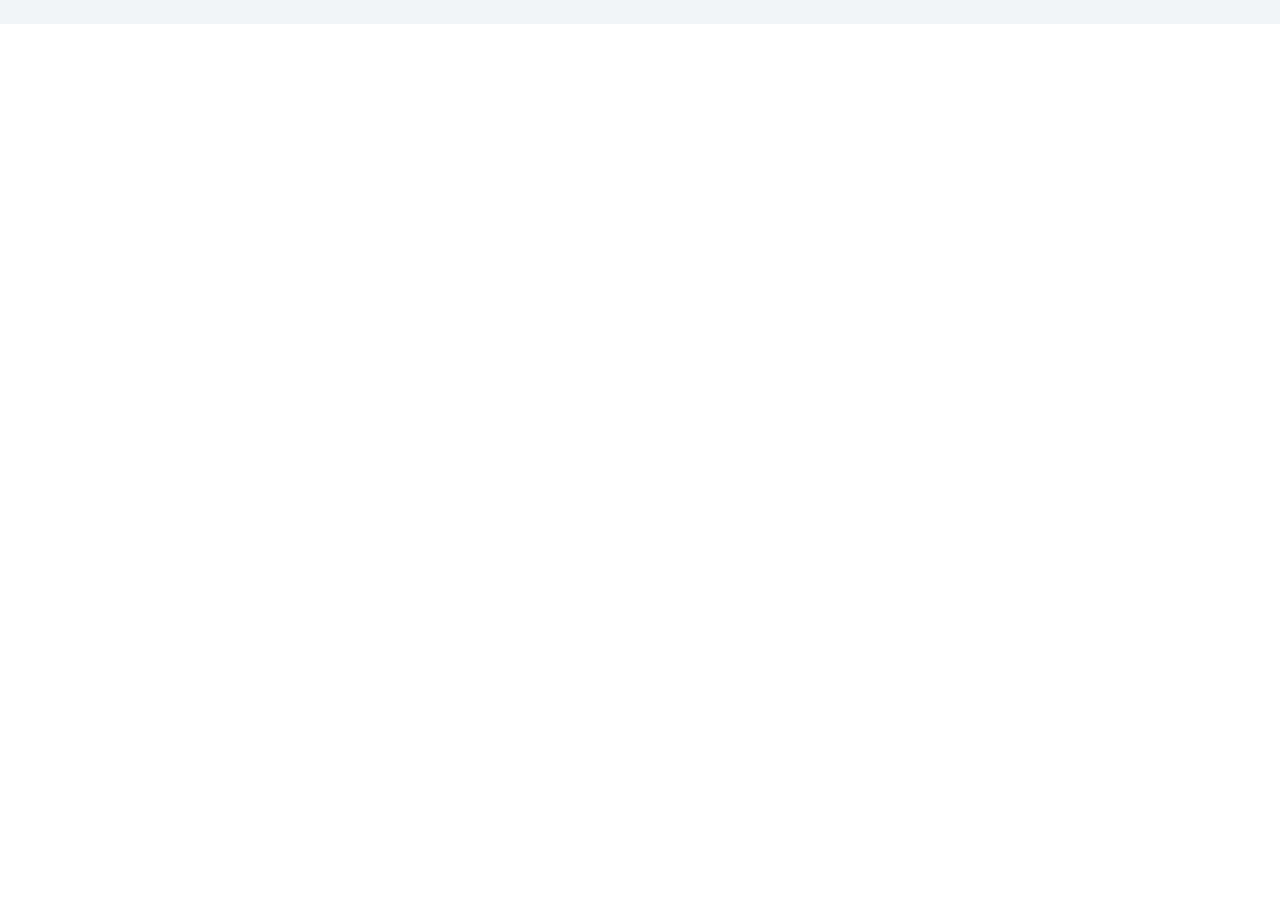
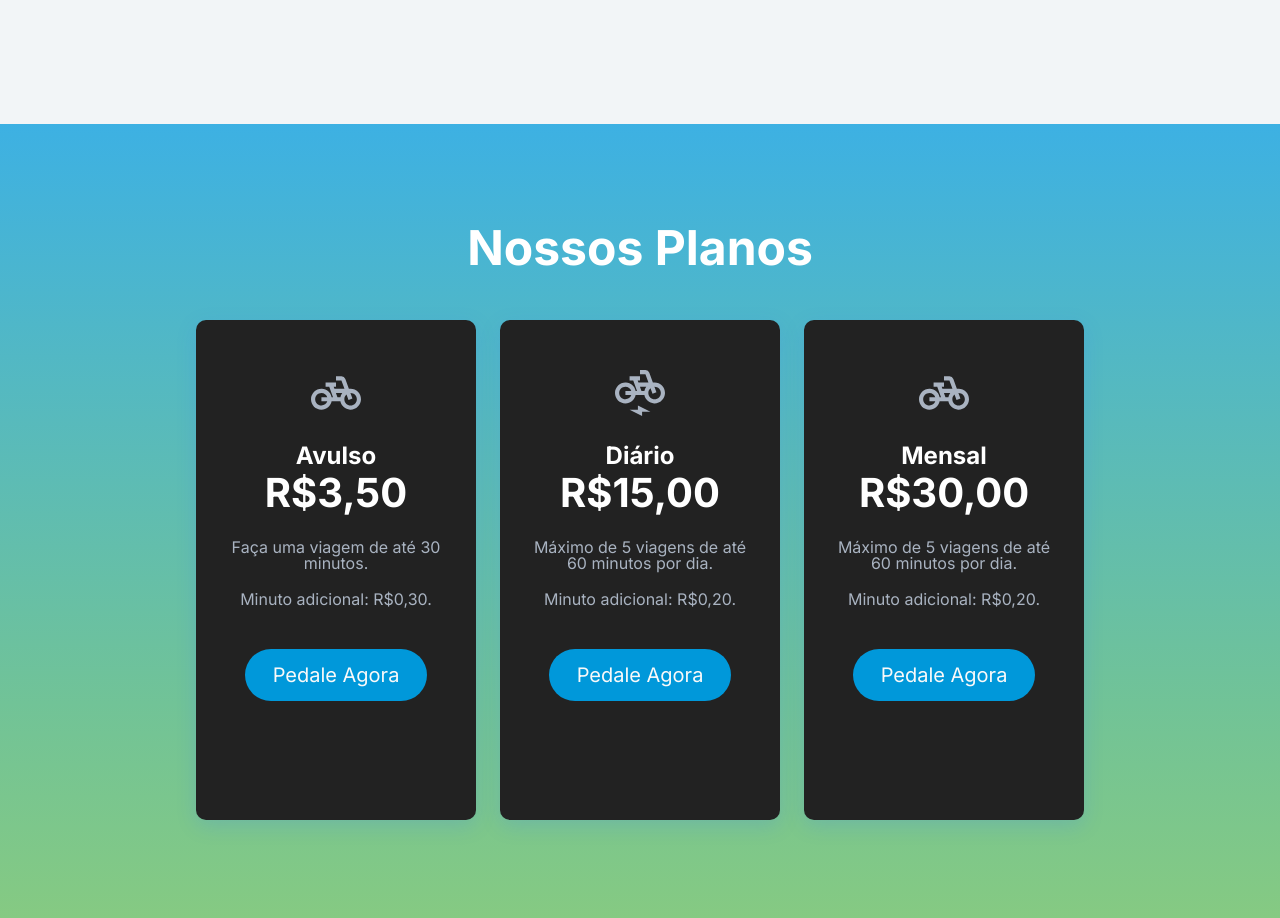
Before and after one commit to isadorabitt/Sistemas-para-Internet-To-de-bike-2, a React (Create React App) app in the folder bike-landing/: page / in a window 1280 px wide. Shown: the part 1560-2478 px from the top of the page. Before the commit the page ends 1584 px from the top, so only its background shows below. Built offline with nearby package versions, Linux system fonts and the light colour scheme.

Commit message:
secao de precos criada

```diff
--- a/bike-landing/package.json
+++ b/bike-landing/package.json
@@ -9,7 +9,7 @@
     "react": "^18.2.0",
     "react-dom": "^18.2.0",
     "react-hook-form": "^7.37.0",
-    "react-icons": "^4.4.0",
+    "react-icons": "^4.6.0",
     "react-router": "^6.3.0",
     "react-router-dom": "^6.3.0",
     "react-scripts": "^5.0.1",
--- a/bike-landing/public/index.html
+++ b/bike-landing/public/index.html
@@ -3,7 +3,6 @@
 
 <head>
   <meta charset="utf-8" />
-  <link rel="icon" href="%PUBLIC_URL%/favicon.ico" />
   <meta name="viewport" content="width=device-width, initial-scale=1" />
   <meta name="theme-color" content="#000000" />
   <meta name="description" content="Web site created using create-react-app" />
@@ -11,7 +10,6 @@
   <link rel="preconnect" href="https://fonts.googleapis.com" />
   <link rel="preconnect" href="https://fonts.gstatic.com" crossorigin />
   <link href="https://fonts.googleapis.com/css2?family=Inter:wght@300;400;700&display=swap" rel="stylesheet" />
-  <link href="https://fonts.googleapis.com/css2?family=Roboto:wght@100;300;400;500&display=swap" rel="stylesheet">
 </head>
 
 <body>
--- a/bike-landing/src/components/BikesSection.js
+++ b/bike-landing/src/components/BikesSection.js
@@ -28,7 +28,7 @@ export const BikesSection = () => {
 }
 
 const BikesContainer = styled.section`
-  height: 800px;
+  height: 900px;
   display: flex;
   flex-direction: column;
   justify-content: center;
--- a/bike-landing/src/components/Form/CSSModule/registerForm.module.css
+++ b/bike-landing/src/components/Form/CSSModule/registerForm.module.css
@@ -69,7 +69,6 @@
     color: #0098DA;
 
 }
-
 
 /* login */
 
@@ -148,6 +147,10 @@
         display: none;
     }
 
+    .form {
+        margin: 0 auto;
+    }
+
     .form p {
         display: block;
         margin-bottom: 2rem;
@@ -158,13 +161,6 @@
         color: #F4F0F0;
     }
 
-    .form {
-        margin: 0 auto;
-
-    }
-
-
-
     .registerPhrase {
         color: #FFF;
         font-size: 30px;
@@ -173,7 +169,6 @@
     .regButton {
         margin-top: 3rem;
     }
-
 
   }
 
--- a/bike-landing/src/components/Form/LoginForm.js
+++ b/bike-landing/src/components/Form/LoginForm.js
@@ -48,8 +48,6 @@ export const LoginForm = () => {
                 <img className={registerForm.imagem}src={decoration} alt="garoto de bike" />
             </div>
 
-
-
             <form className={registerForm.form}>
                 <Input
                     type="email"
--- /dev/null
+++ b/bike-landing/src/components/Pricing.elements.js
@@ -0,0 +1,106 @@
+import styled from 'styled-components';
+
+export const PricingSection = styled.div`
+  padding: 100px 0 160px;
+  display: flex;
+  flex-direction: column;
+  justify-content: center;
+  background: linear-gradient(
+          180deg,
+          #0098dac2 0%,
+          #49b27ac7 65.62%,
+          rgb(106 189 80 / 76%) 100%
+  );
+`;
+
+export const PricingWrapper = styled.div`
+  display: flex;
+  flex-direction: column;
+  align-items: center;
+  justify-content: space-around;
+  margin: 0 auto;
+  @media screen and (max-width: 960px) {
+    margin: 0 30px;
+    display: flex;
+    flex-direction: column;
+    align-items: center;
+  }
+`;
+
+export const PricingHeading = styled.h1`
+  color: #fff;
+  font-size: 48px;
+  margin-bottom: 24px;
+`;
+
+export const PricingContainer = styled.div`
+  display: flex;
+  justify-content: center;
+  align-items: center;
+  @media screen and (max-width: 960px) {
+    display: flex;
+    flex-direction: column;
+    justify-content: center;
+    align-items: center;
+    width: 100%;
+  }
+`;
+
+export const PricingCard = styled.div`
+  background: #222;
+  box-shadow: 0 6px 20px rgba(56, 125, 255, 0.2);
+  width: 280px;
+  height: 500px;
+  text-decoration: none;
+  border-radius: 10px;
+  &:nth-child(2) {
+    margin: 24px;
+  }
+  &:hover {
+    transform: scale(1.06);
+    transition: all 0.3s ease-out;
+    color: #1c2237;
+  }
+  @media screen and (max-width: 960px) {
+    width: 90%;
+    &:hover {
+      transform: none;
+    }
+  }
+`;
+
+export const PricingCardInfo = styled.div`
+  display: flex;
+  flex-direction: column;
+  height: 500px;
+  padding: 24px;
+  align-items: center;
+  color: #fff;
+`;
+
+export const PricingCardIcon = styled.div`
+  margin: 24px 0;
+`;
+
+export const PricingCardPlan = styled.h3`
+  margin-bottom: 5px;
+  font-size: 24px;
+`;
+
+export const PricingCardCost = styled.h4`
+  font-size: 40px;
+`;
+
+export const PricingCardFeatures = styled.ul`
+  margin: 16px 0 32px;
+  list-style: none;
+  display: flex;
+  flex-direction: column;
+  align-items: center;
+  color: #a9b3c1;
+`;
+
+export const PricingCardFeature = styled.li`
+  margin: 10px 0;
+  text-align: center;
+`;
--- /dev/null
+++ b/bike-landing/src/components/Pricing.js
@@ -0,0 +1,78 @@
+import React from 'react';
+import { Button } from './Button';
+import { MdOutlinePedalBike, MdElectricBike, MdPedalBike } from 'react-icons/md';
+
+import {IconContext} from 'react-icons/lib';
+import {
+    PricingSection,
+    PricingWrapper,
+    PricingHeading,
+    PricingContainer,
+    PricingCard,
+    PricingCardInfo,
+    PricingCardIcon,
+    PricingCardPlan,
+    PricingCardCost,
+    PricingCardFeatures,
+    PricingCardFeature
+} from './Pricing.elements';
+
+export const Pricing = () => {
+    return (
+        <IconContext.Provider value={{color: '#a9b3c1', size: 50}}>
+            <PricingSection>
+                <PricingWrapper>
+                    <PricingHeading>Nossos Planos</PricingHeading>
+                    <PricingContainer>
+                        <PricingCard>
+                            <PricingCardInfo>
+                                <PricingCardIcon>
+                                    <MdOutlinePedalBike />
+                                </PricingCardIcon>
+                                <PricingCardPlan>Avulso</PricingCardPlan>
+                                <PricingCardCost>R$3,50</PricingCardCost>
+
+                                <PricingCardFeatures>
+                                    <PricingCardFeature>Faça uma viagem de até 30 minutos.</PricingCardFeature>
+                                    <PricingCardFeature>Minuto adicional: R$0,30.</PricingCardFeature>
+                                </PricingCardFeatures>
+
+                                <Button primary small round>Pedale Agora</Button>
+                            </PricingCardInfo>
+                        </PricingCard>
+                        <PricingCard>
+                            <PricingCardInfo>
+                                <PricingCardIcon>
+                                    <MdElectricBike />
+                                </PricingCardIcon>
+                                <PricingCardPlan>Diário</PricingCardPlan>
+                                <PricingCardCost>R$15,00</PricingCardCost>
+
+                                <PricingCardFeatures>
+                                    <PricingCardFeature>Máximo de 5 viagens de até 60 minutos por dia.</PricingCardFeature>
+                                    <PricingCardFeature>Minuto adicional: R$0,20.</PricingCardFeature>
+                                </PricingCardFeatures>
+                                <Button primary small round>Pedale Agora</Button>
+                            </PricingCardInfo>
+                        </PricingCard>
+                        <PricingCard>
+                            <PricingCardInfo>
+                                <PricingCardIcon>
+                                    <MdPedalBike />
+                                </PricingCardIcon>
+                                <PricingCardPlan>Mensal</PricingCardPlan>
+                                <PricingCardCost>R$30,00</PricingCardCost>
+
+                                <PricingCardFeatures>
+                                    <PricingCardFeature>Máximo de 5 viagens de até 60 minutos por dia.</PricingCardFeature>
+                                    <PricingCardFeature>Minuto adicional: R$0,20.</PricingCardFeature>
+                                </PricingCardFeatures>
+                                <Button primary small round>Pedale Agora</Button>
+                            </PricingCardInfo>
+                        </PricingCard>
+                    </PricingContainer>
+                </PricingWrapper>
+            </PricingSection>
+        </IconContext.Provider>
+    );
+}
--- a/bike-landing/src/data/menuData.js
+++ b/bike-landing/src/data/menuData.js
@@ -1,7 +1,7 @@
 export const menuData = [
-  { title: "Nossas Bikes", link: "/bikes" },
-  { title: "Preços", link: "/precos" },
-  { title: "Contato", link: "/contato" },
+  { title: "Nossas Bikes", link: "#bikes" },
+  { title: "Preços", link: "#precos" },
+  { title: "Contato", link: "#contato" },
 ];
 
 export const mainMenuData = [
--- a/bike-landing/src/pages/Home.js
+++ b/bike-landing/src/pages/Home.js
@@ -1,15 +1,16 @@
 import React from 'react'
-import { Hero } from '../components/Hero'
-import { Header } from '../components/Header'
+import {Hero} from '../components/Hero'
+import {Header} from '../components/Header'
 import {BikesSection} from "../components/BikesSection";
-
+import { Pricing } from "../components/Pricing"
 
 export const Home = () => {
-  return (
-    <>
-      <Header />
-      <Hero />
-      <BikesSection />
-    </>
-  )
+    return (
+        <>
+            <Header/>
+            <Hero/>
+            <BikesSection/>
+            <Pricing />
+        </>
+    )
 }
```
Also changed, not shown: 1 other file (tests, documents, lock files or other folders).
